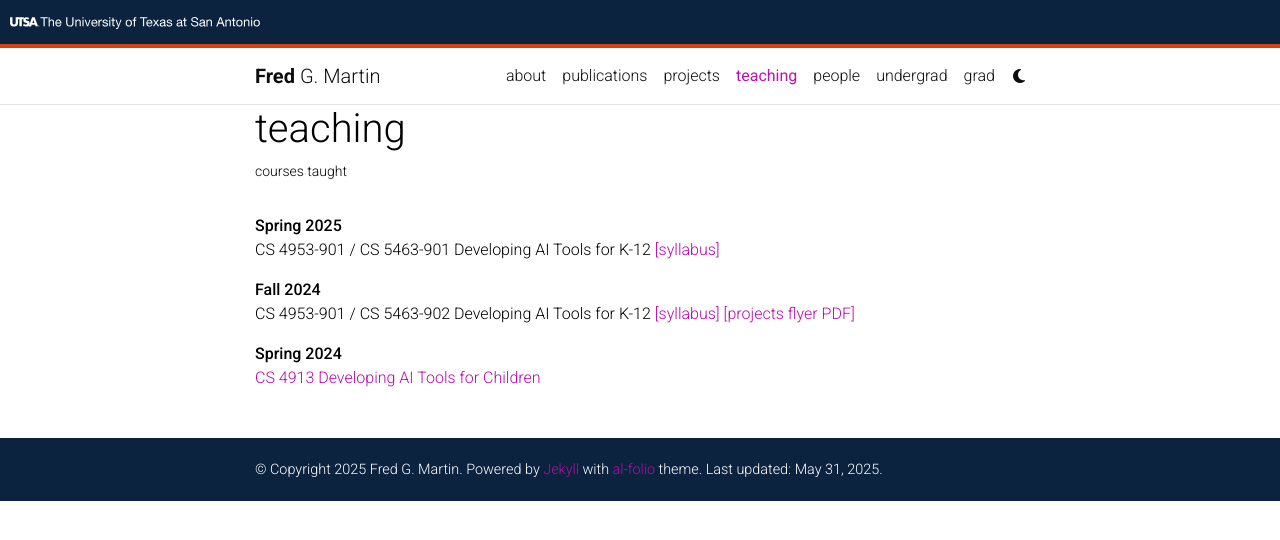
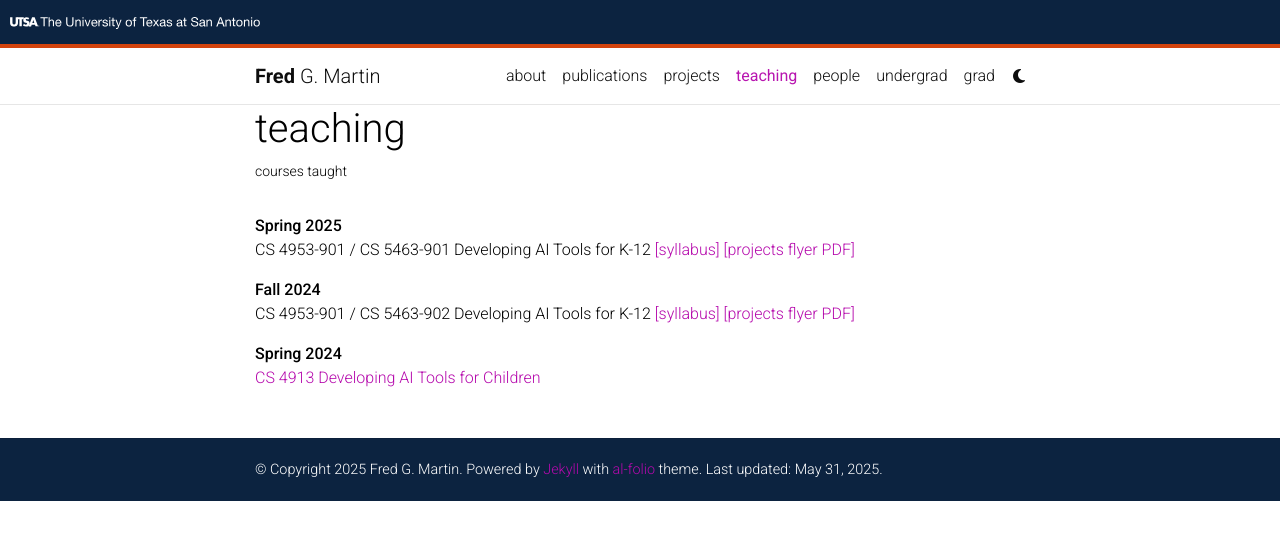
Before and after one commit to fgmart/fgmart.github.io, a Jekyll site: the page built from _pages/teaching.md, in a window 1280 px wide. Shown: the top 540 px of the page. Built offline with Jekyll 4.4.1, drawn with Linux system fonts in a browser that asks for light colours; comment, search, counter and statistics services are not loaded; a style sheet for code colours, icons or effects is not loaded.

Commit message:
added Spr 2025 flyer

```diff
--- a/_pages/teaching.md
+++ b/_pages/teaching.md
@@ -10,6 +10,7 @@
 **Spring 2025**
 <br>CS 4953-901 / CS 5463-901 Developing AI Tools for K-12
 [[syllabus]](https://utsa.simplesyllabus.com/doc/j4spibc87)
+[[projects flyer PDF]](/assets/pdf/AI%20EXPO%20FLYER%20Spring%202025.pdf)
 
 **Fall 2024**
 <br>CS 4953-901 / CS 5463-902 Developing AI Tools for K-12
```
